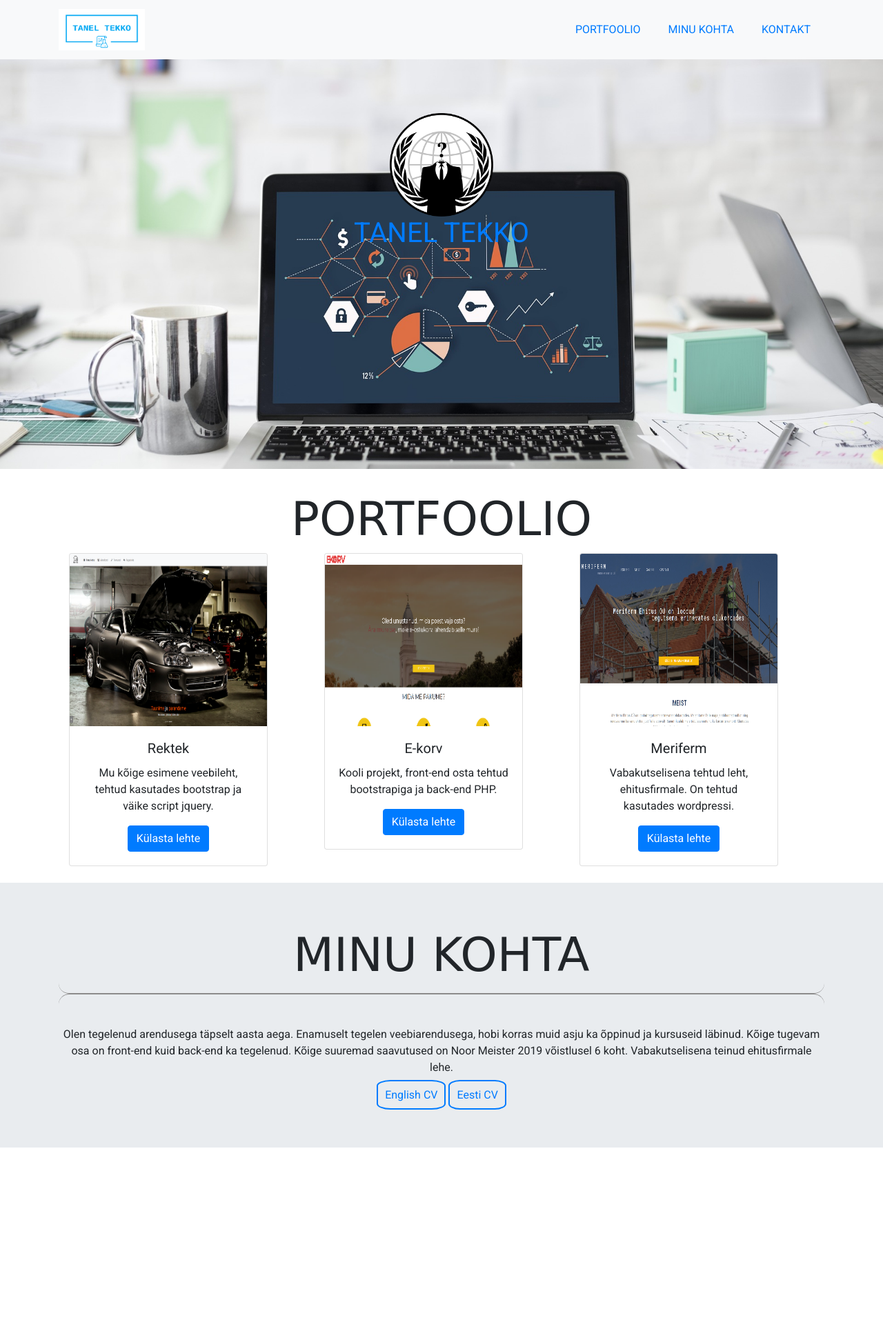
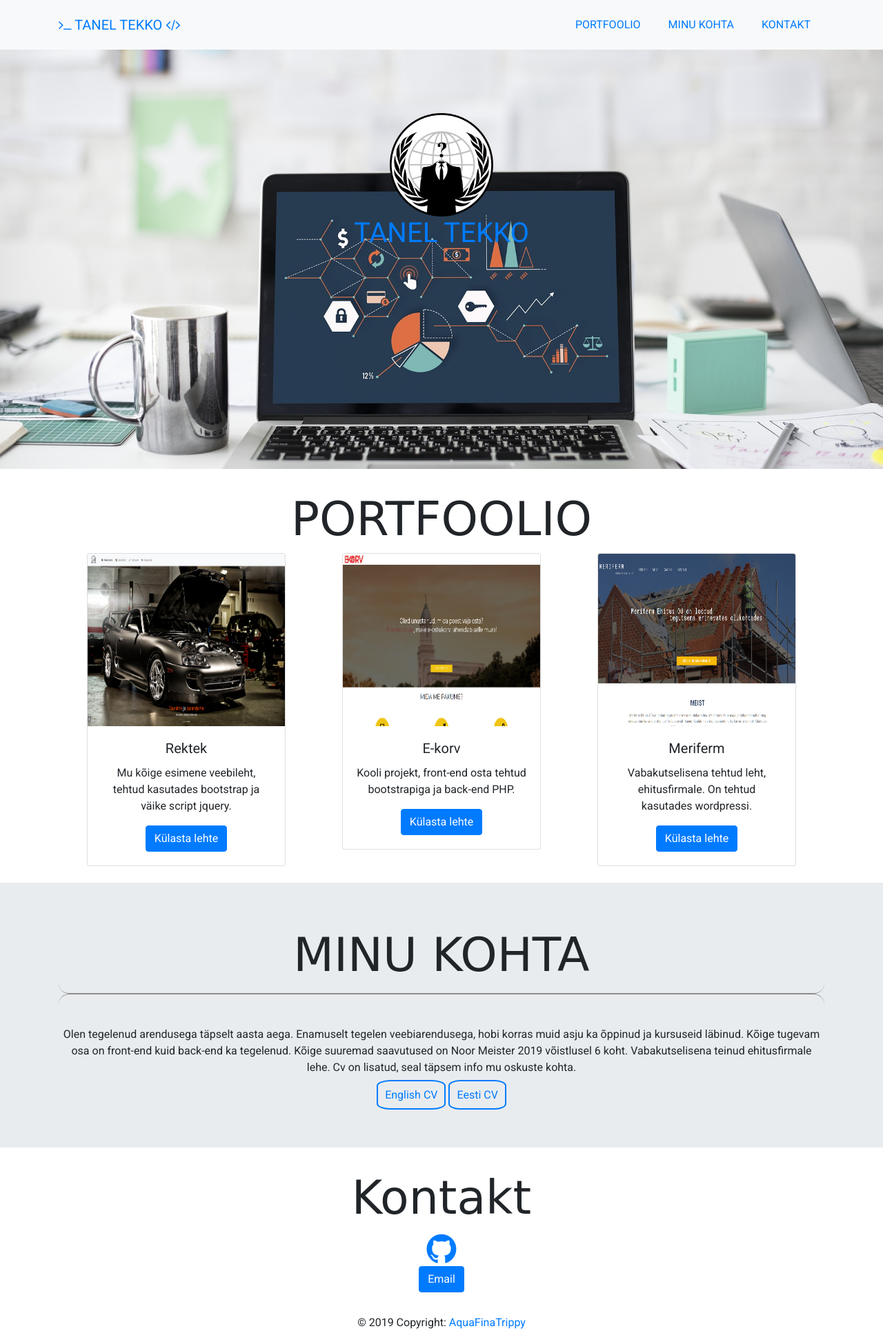
Before and after one commit to aquafinatrippy/Portfoolio, a plain HTML site: page index.html in a window 1280 px wide. Shown: the whole page at 69% size. Before the commit the page ends 1696 px from the top, so only its background shows below. Drawn offline with nearby package versions, Linux system fonts and the light colour scheme; a web font is replaced by a local one.

Commit message:
Koik olemas mis vaja, kujundus ainult vaja parandada

```diff
--- a/index.html
+++ b/index.html
@@ -7,6 +7,7 @@
     <title>Tanel Tekko</title>
     <link href="https://fonts.googleapis.com/css?family=Roboto&display=swap" rel="stylesheet">
     <link href="https://fonts.googleapis.com/css?family=Cute+Font&display=swap" rel="stylesheet">
+    <link rel="stylesheet" href="https://cdnjs.cloudflare.com/ajax/libs/font-awesome/4.7.0/css/font-awesome.min.css">
     <link
       rel="stylesheet"
       href="https://stackpath.bootstrapcdn.com/bootstrap/4.3.1/css/bootstrap.min.css"
@@ -23,7 +24,7 @@
     >
       <div class="container">
         <a class="navbar-brand js-scroll-trigger" href="#page-top"
-          ><img src="images/logo.png" alt="" height="60" width="125"></a
+          ><i class="fa fa-terminal"></i> TANEL TEKKO <i class="fa fa-code"></i></a
         >
         <button
           class="navbar-toggler navbar-toggler-right text-uppercase bg-primary text-white rounded"
@@ -35,7 +36,7 @@
           aria-label="Toggle navigation"
         >
           Menu
-          <i class="fas fa-bars"></i>
+          <i class="fa fa-bars"></i>
         </button>
         <div class="collapse navbar-collapse" id="navbarResponsive">
           <ul class="navbar-nav ml-auto">
@@ -112,11 +113,33 @@
       <div class='container'>
         <h1 class='pealkiri'>MINU KOHTA</h1>
         <hr class='line'>
-        <p>Olen tegelenud arendusega täpselt aasta aega. Enamuselt tegelen veebiarendusega, hobi korras muid asju ka õppinud ja kursuseid läbinud. Kõige tugevam osa on front-end kuid back-end ka tegelenud. Kõige suuremad saavutused on Noor Meister 2019 võistlusel 6 koht. Vabakutselisena teinud ehitusfirmale lehe.</p>
+        <p>Olen tegelenud arendusega täpselt aasta aega. Enamuselt tegelen veebiarendusega, hobi korras muid asju ka õppinud ja kursuseid läbinud. Kõige tugevam osa on front-end kuid back-end ka tegelenud. Kõige suuremad saavutused on Noor Meister 2019 võistlusel 6 koht. Vabakutselisena teinud ehitusfirmale lehe. Cv on lisatud, seal täpsem info mu oskuste kohta.</p>
         <a href="https://docs.google.com/document/d/1U3NZpixc4AhAcuvFWFw3kKwqyJmp2eU95Zft6B8lOvA/edit?usp=sharing">English CV</a>
         <a href="https://docs.google.com/document/d/1Vs8_EfBz_eqMAriQ2p1YwNJgLQB5hVhkokhrjUvMAh0/edit?usp=sharing">Eesti CV</a>
       </div>
     </div>
+    <!--Kontakt-->
+    <div class='container kontakt'>
+      <h1 class='pealkiri'>Kontakt</h1>
+      <a href=""><i class="fa fa-github"></i></a>
+      <p>
+          <a class="btn btn-primary" data-toggle="collapse" href="#collapseExample" role="button" aria-expanded="false" aria-controls="collapseExample">
+            Email
+          </a>
+        </p>
+        <div class="collapse" id="collapseExample">
+          <div class="card card-body">
+            tanel.tekko@vikk.ee
+          </div>
+        </div>
+    </div>
+
+    <!--Footer-->
+    <footer class="page-footer font-small">
+        <div class="footer-copyright text-center py-3">© 2019 Copyright:
+          <a href="https://github.com/aquafinatrippy"> AquaFinaTrippy</a>
+        </div>
+      </footer>
 
     <script
       src="https://code.jquery.com/jquery-3.3.1.slim.min.js"
--- a/style/style.css
+++ b/style/style.css
@@ -47,6 +47,7 @@ hr.line:before {
 /* Portfoolio */
 .card{
   text-align: center;
+  margin: 0 auto;
 }
 .portfoolio{
   display: flex;
@@ -65,3 +66,10 @@ hr.line:before {
 .info a:hover{
   background-color: aqua;
 }
+/* kontakt */
+.kontakt{
+  text-align: center;
+}
+.kontakt i{
+  font-size: 50px;
+}
```
